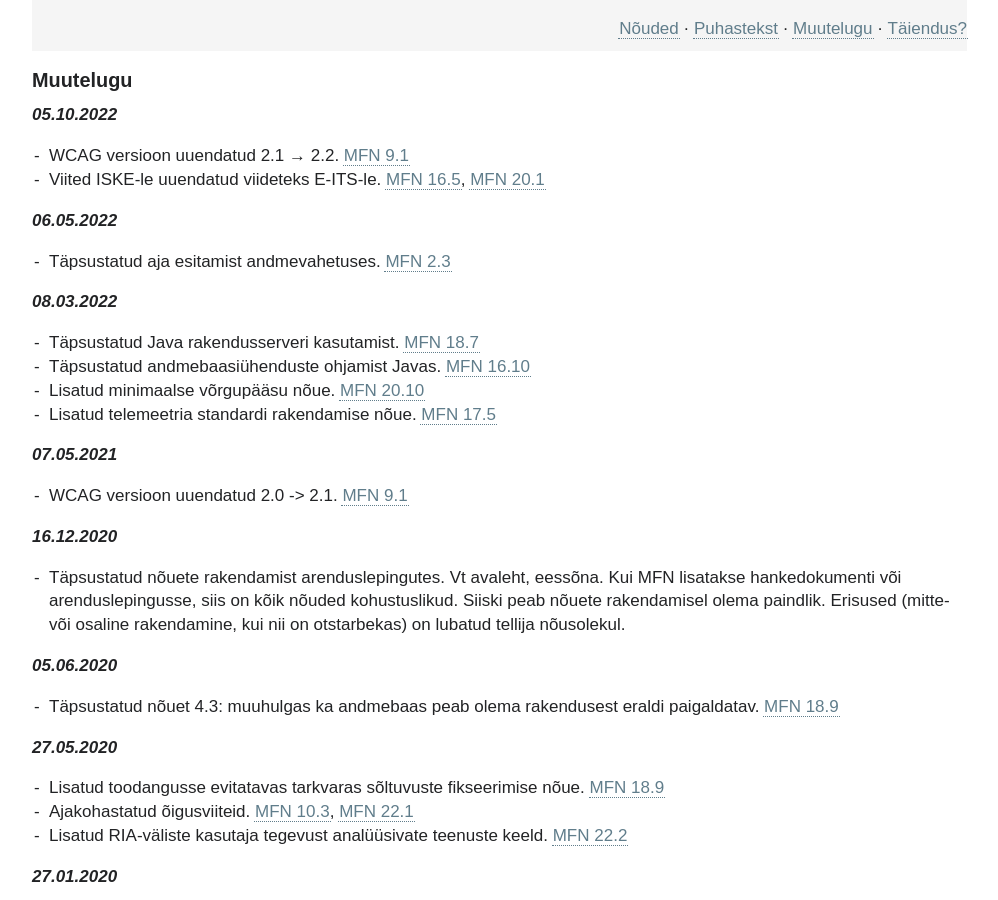
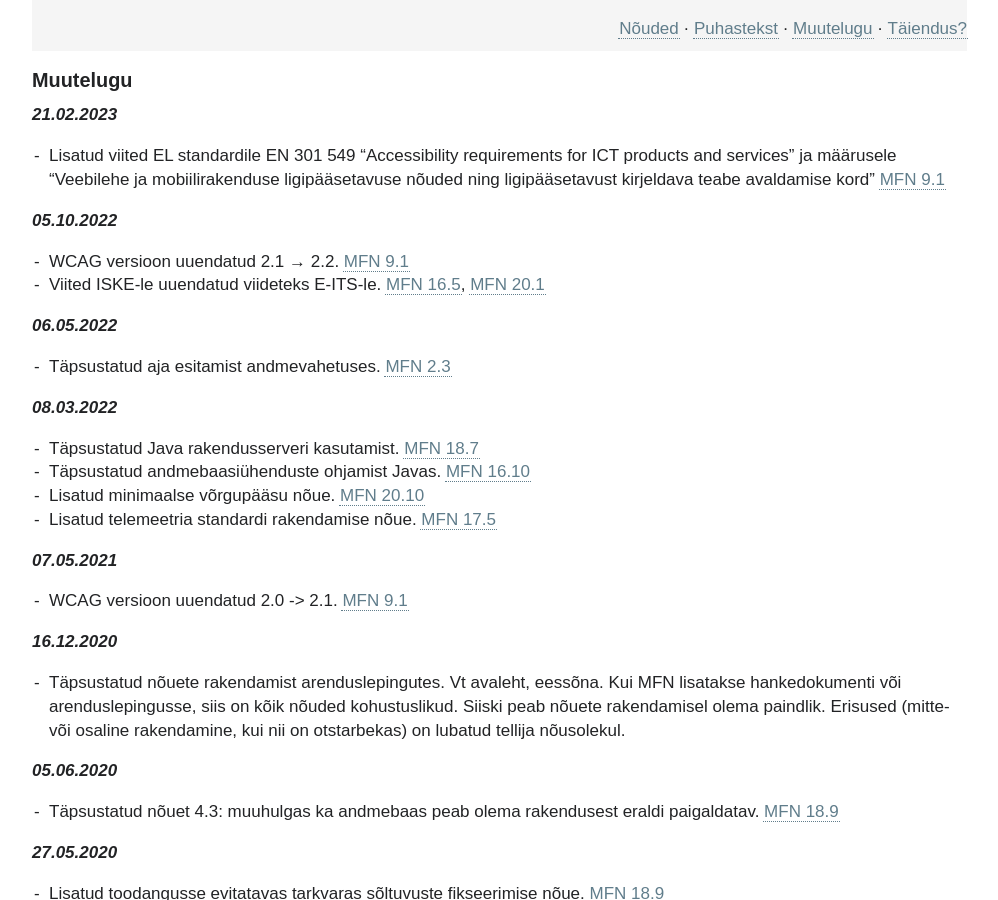
Before and after one commit to e-gov/MFN, a Jekyll site: the page built from Muutelugu.md, in a window 1280 px wide and 900 px high. Shown: the whole window, without its empty margins (0-998 px from the left). Built offline with Jekyll 4.4.1, drawn with Linux system fonts in a browser that asks for light colours; our own code applies the rules of GitHub Pages for plain Markdown files.

Commit message:
MFN 9.1 (Ligipääsetavus) täiendus

```diff
--- a/Muutelugu.md
+++ b/Muutelugu.md
@@ -3,6 +3,10 @@ permalink: Muutelugu
 ---
 
 ## Muutelugu
+___21\.02.2023___
+
+- Lisatud viited EL standardile EN 301 549 "Accessibility requirements for ICT products and services" ja määrusele "Veebilehe ja mobiilirakenduse ligipääsetavuse nõuded ning ligipääsetavust kirjeldava teabe avaldamise kord"  [MFN 9.1](https://e-gov.github.io/MFN/#9.1)
+
 ___05\.10.2022___
 
 - WCAG versioon uuendatud 2.1 → 2.2. [MFN 9.1](https://e-gov.github.io/MFN/#9.1)
--- a/_data/Nouded.yml
+++ b/_data/Nouded.yml
@@ -109,7 +109,7 @@
   nouded:
     - nr: 1
       son: 'Veebirakenduse kasutajaliides peab olema juurdepääsetav. Tuleb täita WCAG 2.2 taseme AA nõuded.'
-      sel: 'Vt: [Web Content Accessibility Guidelines (WCAG) 2.2](https://www.w3.org/TR/WCAG22/). (Eestikeelne tõlge on olemas v2.0 kohta: [Veebi sisu juurdepääsetavussuunised (WCAG) 2.0](https://www.w3.org/Translations/WCAG20-et/))'
+      sel: 'Vt: [Web Content Accessibility Guidelines (WCAG) 2.2](https://www.w3.org/TR/WCAG22/). (Eestikeelne tõlge on olemas v2.0 kohta: [Veebi sisu juurdepääsetavussuunised (WCAG) 2.0](https://www.w3.org/Translations/WCAG20-et/)). Vt ka: 1) EL standard (https://www.etsi.org/deliver/etsi_en/301500_301599/301549/03.02.01_60/en_301549v030201p.pdf)[EN 301 549 Accessibility requirements for ICT products and services]; 2) ettevõtlus- ja infotehnoloogiaministri määrus (https://www.riigiteataja.ee/akt/105032019027?leiaKehtiv)[Veebilehe ja mobiilirakenduse ligipääsetavuse nõuded ning ligipääsetavust kirjeldava teabe avaldamise kord].'
 - kategooria:
   nimetus: 'URL-id'
   nouded:
```
